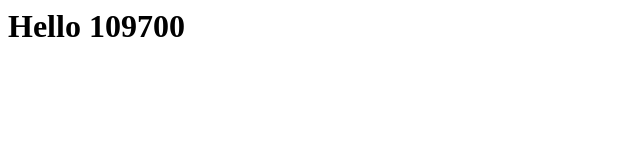
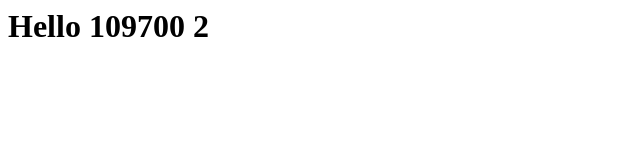
Before and after one commit to 109700-app/109700-app.github.io, a plain HTML site: page index.html in a window 1280 px wide. Shown: the full height of the page, 0-640 px from the left. Drawn offline with Linux system fonts and the light colour scheme.

Commit message:
Update index.html

```diff
--- a/index.html
+++ b/index.html
@@ -1 +1 @@
-<h1>Hello 109700</h1>
+<h1>Hello 109700  2</h1>
```
